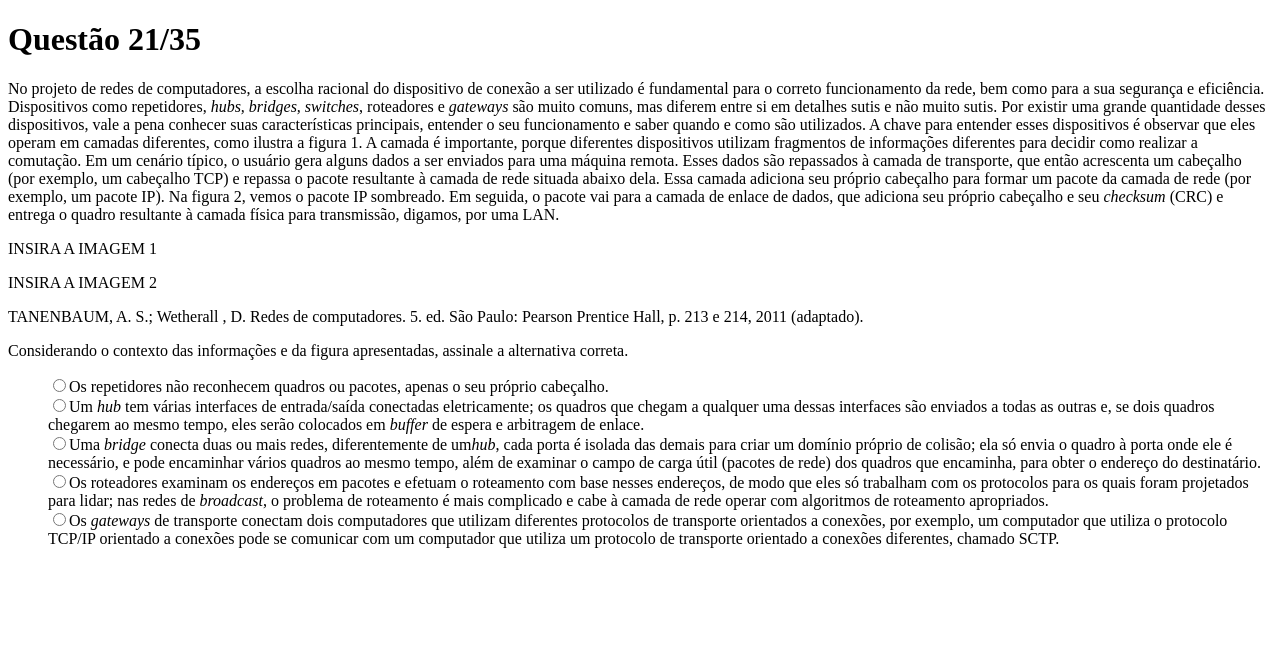
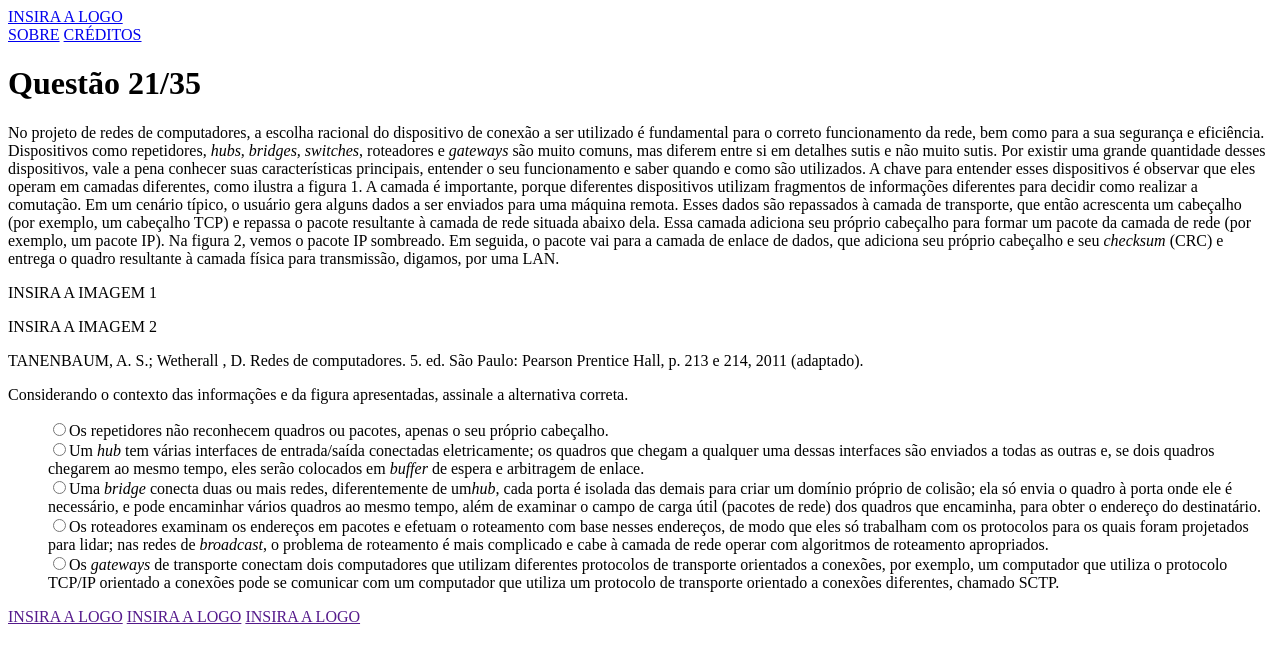
Before and after one commit to kevin-ribeiro/pmi-enad2021, a plain HTML site: page questoes/q21.html in a window 1280 px wide. Drawn offline with Linux system fonts and the light colour scheme.

Commit message:
5 header/footer

```diff
--- a/questoes/q21.html
+++ b/questoes/q21.html
@@ -6,13 +6,26 @@
     <title>ENADE 2021</title>
 </head>
 <body>
+
+    <header>
+        <a href="#">INSIRA A LOGO</a>
+
+        <nav class="about_credits">
+          <a href="#">SOBRE</a>
+          <a href="#">CRÉDITOS</a>
+        </nav>
+      </header>
+
     <main>
         <h1>Questão 21/35</h1>
+
         <p>No projeto de redes de computadores, a escolha racional do dispositivo de conexão a ser utilizado é fundamental para o correto funcionamento da rede, bem como para a sua segurança e eficiência. Dispositivos como repetidores, <i>hubs, bridges, switches</i>,  roteadores e <i>gateways</i> são muito comuns, mas diferem entre si em detalhes sutis e não muito sutis. Por existir uma grande quantidade desses dispositivos, vale a pena conhecer suas características principais, entender o seu funcionamento e saber quando e como são utilizados. A chave para entender esses dispositivos é observar que eles operam em camadas diferentes, como ilustra a figura 1. A camada é importante, porque diferentes dispositivos utilizam fragmentos de informações diferentes para decidir como realizar a comutação. Em um cenário típico, o usuário gera alguns dados a ser enviados para uma máquina remota. Esses dados são repassados à camada de transporte, que então acrescenta um cabeçalho (por exemplo, um cabeçalho TCP) e repassa o pacote resultante à camada de rede situada abaixo dela. Essa camada adiciona seu próprio cabeçalho para formar um pacote da camada de rede (por exemplo, um pacote IP). Na figura 2, vemos o pacote IP sombreado. Em seguida, o pacote vai para a camada de enlace de dados, que adiciona seu próprio cabeçalho e seu <i>checksum</i> (CRC) e entrega o quadro resultante à camada física para transmissão, digamos, por uma LAN.</p>
         <p>INSIRA A IMAGEM 1</p>
         <p>INSIRA A IMAGEM 2</p>
         <p class="legendtext">TANENBAUM, A. S.; Wetherall , D. Redes de computadores. 5. ed. São Paulo: Pearson Prentice Hall, p. 213 e 214, 2011 (adaptado).</p>
+
         <p>Considerando o contexto das informações e da figura apresentadas, assinale a alternativa correta.</p>
+
         <ul style="list-style: none;">
             <li><input type="radio" name="alternativa" value="A">Os repetidores não reconhecem quadros ou pacotes, apenas o seu próprio cabeçalho.</li>
             <li><input type="radio" name="alternativa" value="B">Um <i>hub</i> tem várias interfaces de entrada/saída conectadas eletricamente; os quadros que chegam a qualquer uma dessas interfaces são enviados a todas as outras e, se dois quadros chegarem ao mesmo tempo, eles serão colocados em <I>buffer</I> de espera e arbitragem de enlace.</li>
@@ -22,5 +35,11 @@
         </ul>
     </main>
 
+    <footer>
+        <a href="">INSIRA A LOGO</a>
+        <a href="">INSIRA A LOGO</a>
+        <a href="">INSIRA A LOGO</a>
+      </footer>
+
 </body>
 </html>
```
Also changed, not shown: questoes/q20.html (+17 -0 lines), questoes/q22.html (+16 -0 lines), questoes/q23.html (+16 -0 lines), questoes/q24.html (+16 -0 lines).
